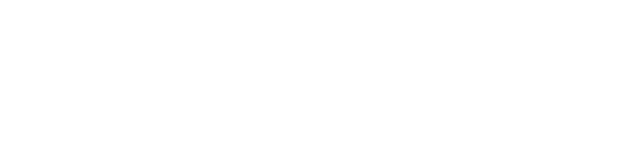
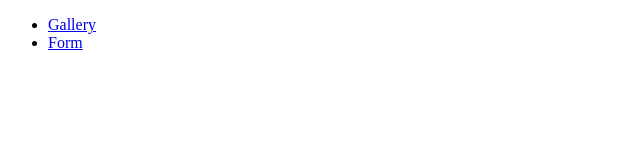
Before and after one commit to nihkumkram/goit-js-hw-09, a plain HTML site: page index.html in a window 1280 px wide. Shown: the whole page, without its empty margins (0-640 px from the left). Drawn offline with Linux system fonts and the light colour scheme.

Commit message:
Deploying to gh-pages from @ nihkumkram/goit-js-hw-09@f00ff99c99f735a8f49f5893e3d04866abaccf89 🚀

```diff
--- a/index.html
+++ b/index.html
@@ -7,5 +7,13 @@
     <title>Vanilla App Template</title>
   </head>
   <body>
+    <ul class="nav-list">
+      <li class="nav-item">
+        <a href="./1-gallery.html" class="nav-link">Gallery</a>
+      </li>
+
+      <li class="nav-item">
+        <a href="./2-form.html" class="nav-link">Form</a>
+      </li>
   </body>
 </html>
```
